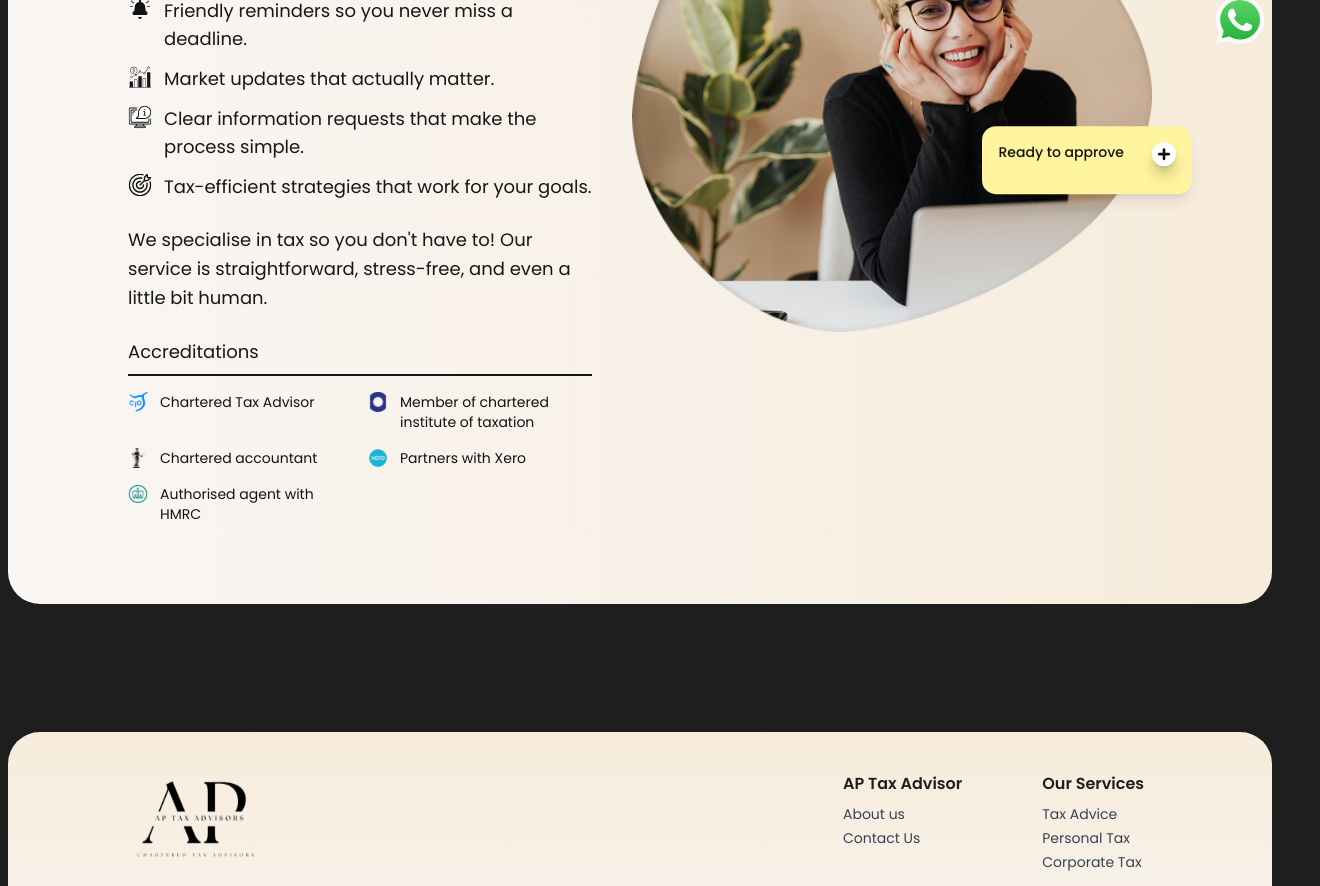
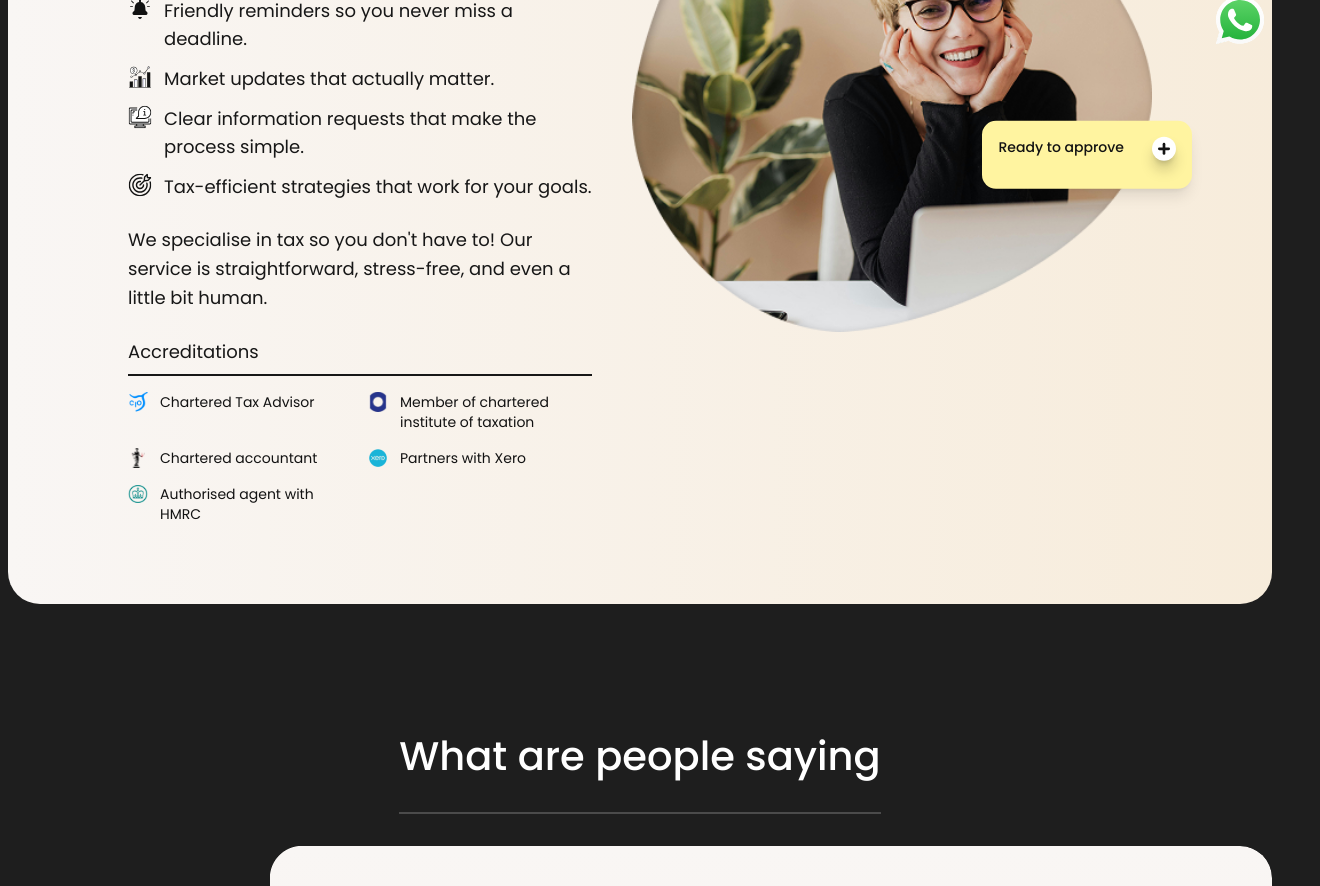
Before and after one commit to fiamanillah/ap_tax_advisor_cleintSide, a Next.js app: page / in a window 1280 px wide. Shown: the part 740-1626 px from the top of the page, 1320 px wide, since content can reach past the window. Built offline with nearby package versions, Linux system fonts and the light colour scheme.

Commit message:
feat: Enhance layout and styling for Home and TestimonialSection components

```diff
--- a/src/app/(root)/(home)/page.tsx
+++ b/src/app/(root)/(home)/page.tsx
@@ -1,10 +1,11 @@
 import HeroSection from "@/components/home/heroSection";
+import TestimonialSection from "@/components/Shared/TestimonialSection";
 
 export default async function Home() {
   return (
-    <main className="space-y-32">
+    <main className="space-y-16 lg:space-y-32">
       <HeroSection />
-      {/* <TestimonialSection /> */}
+      <TestimonialSection />
       {/* <OurApproach OurApproachData={OurApproachData} /> */}
       {/* <FeatureSection data={featureData} /> */}
       {/* <SupportHighlights /> */}
--- a/src/app/globals.css
+++ b/src/app/globals.css
@@ -538,6 +538,17 @@ html {
   -webkit-mask-repeat: no-repeat;
 }
 
+@media screen and (max-width: 768px) {
+  .section-inverted-radius {
+    --r: 18px;
+    --s: 18px;
+    --x: 50px;
+    --y: 10px;
+    padding-top: 20px;
+    padding-bottom: 20px;
+  }
+}
+
 .gradient-90 {
   background: linear-gradient(
     90deg,
--- a/src/components/Shared/TestimonialSection.tsx
+++ b/src/components/Shared/TestimonialSection.tsx
@@ -5,14 +5,14 @@ import SectionInvert from "./SectionInvert";
 
 export default function TestimonialSection() {
   return (
-    <SlideIn section>
+    <SlideIn section className="px-2">
       <div className="container mx-auto">
         <h2 className="text-foreground border-muted mx-auto mb-8 w-fit border-b-2 pb-8 text-center text-xl font-medium md:text-3xl lg:text-[40px]">
           What are people saying
         </h2>
 
         <SectionInvert className="gradient-reverse-180">
-          <div className="mx-auto max-w-7xl pt-16">
+          <div className="mx-auto max-w-7xl lg:pt-16">
             <Testimonial />
             <p className="text-background mt-5 text-center text-sm">
               Rated 4.5 / 5 based on 6230 reviews, Showing our latest reviews.
```
